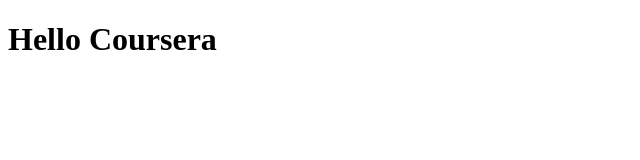
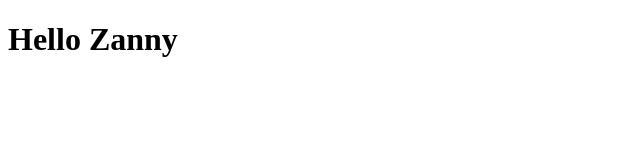
Before and after one commit to LizzieDCooper/coursera-test, a plain HTML site: page site/index.html in a window 1280 px wide. Shown: the whole page, without its empty margins (0-640 px from the left). Drawn offline with Linux system fonts and the light colour scheme.

Commit message:
Addition

```diff
--- a/site/index.html
+++ b/site/index.html
@@ -6,6 +6,6 @@
 	<title>Hello Coursera</title>
 </head>
 <body>
-<h1>Hello Coursera</h1>
+<h1>Hello Zanny</h1>
 </body>
 </html>
```
